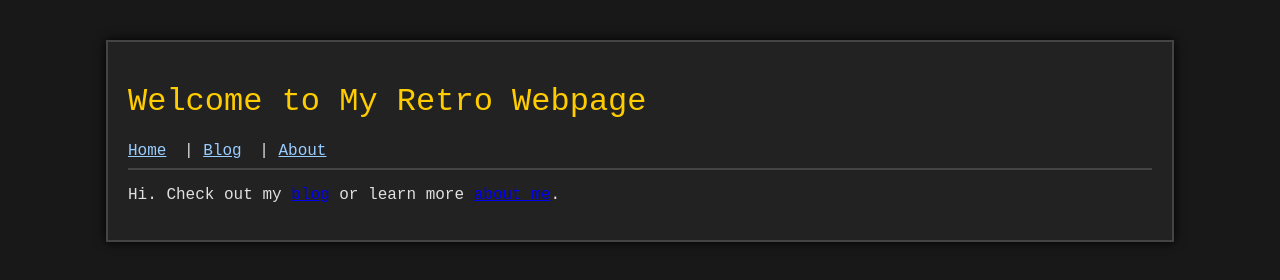
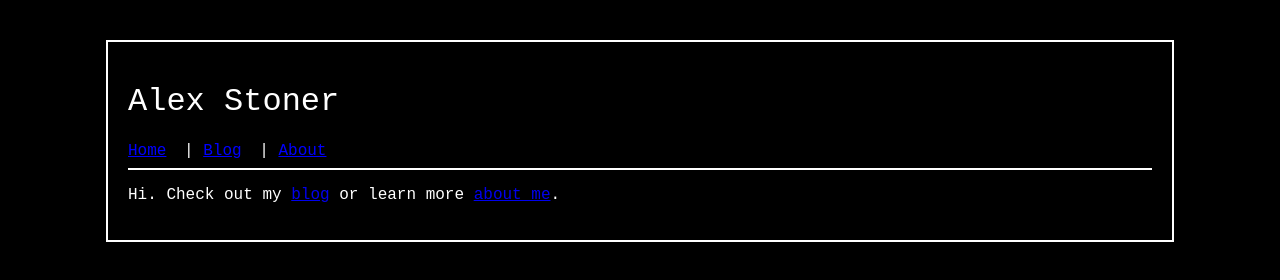
Before and after one commit to awstoner/hmm, a plain HTML site: page index.html in a window 1280 px wide. Drawn offline with Linux system fonts and the light colour scheme.

Commit message:
update css to black and white theme

```diff
--- a/index.html
+++ b/index.html
@@ -7,7 +7,7 @@
 </head>
 <body>
     <div class="container">
-        <h1>Welcome to My Retro Webpage</h1>
+        <h1>Alex Stoner</h1>
         <nav>
             <a href="index.html">Home</a> |
             <a href="blog.html">Blog</a> |
--- a/style.css
+++ b/style.css
@@ -1,6 +1,6 @@
 body {
-    background: #181818;
-    color: #e0e0e0;
+    background: #000;
+    color: #fff;
     font-family: 'Courier New', Courier, monospace;
     margin: 0;
     padding: 0;
@@ -8,26 +8,27 @@ body {
 .container {
     width: 80%;
     margin: 40px auto;
-    background: #222;
+    background: #000;
     padding: 20px;
-    border: 2px solid #444;
-    box-shadow: 0 0 10px #000;
+    border: 2px solid #fff;
+    box-shadow: none;
 }
 h1, h2, h3 {
-    color: #ffcc00;
+    color: #fff;
     font-weight: normal;
 }
 nav a {
-    color: #99ccff;
+    color: #00f;
     text-decoration: underline;
     margin-right: 8px;
 }
 nav a:hover {
-    color: #ffcc00;
+    color: #fff;
+    background: #00f;
 }
 ul {
     list-style-type: square;
 }
 hr {
-    border: 1px solid #444;
+    border: 1px solid #fff;
 }
```
